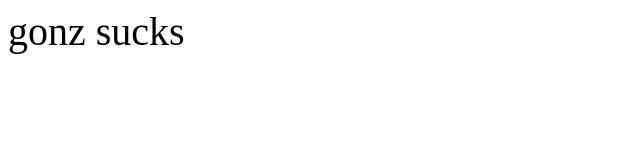
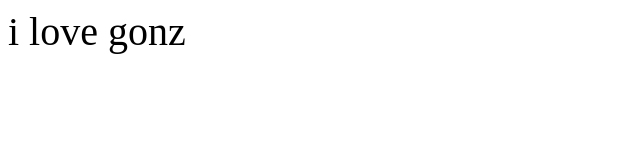
Before and after one commit to johnapm/johnmurray2.github.io, a plain HTML site: page index.html in a window 1280 px wide. Shown: the whole page, without its empty margins (0-640 px from the left). Drawn offline with Linux system fonts and the light colour scheme.

Commit message:
Update index.html

```diff
--- a/index.html
+++ b/index.html
@@ -23,7 +23,7 @@ p {
 </head>
 <body>
 
-<p> gonz sucks  </p>
+<p> i love gonz  </p>
 
 </body>
 </html>
```
